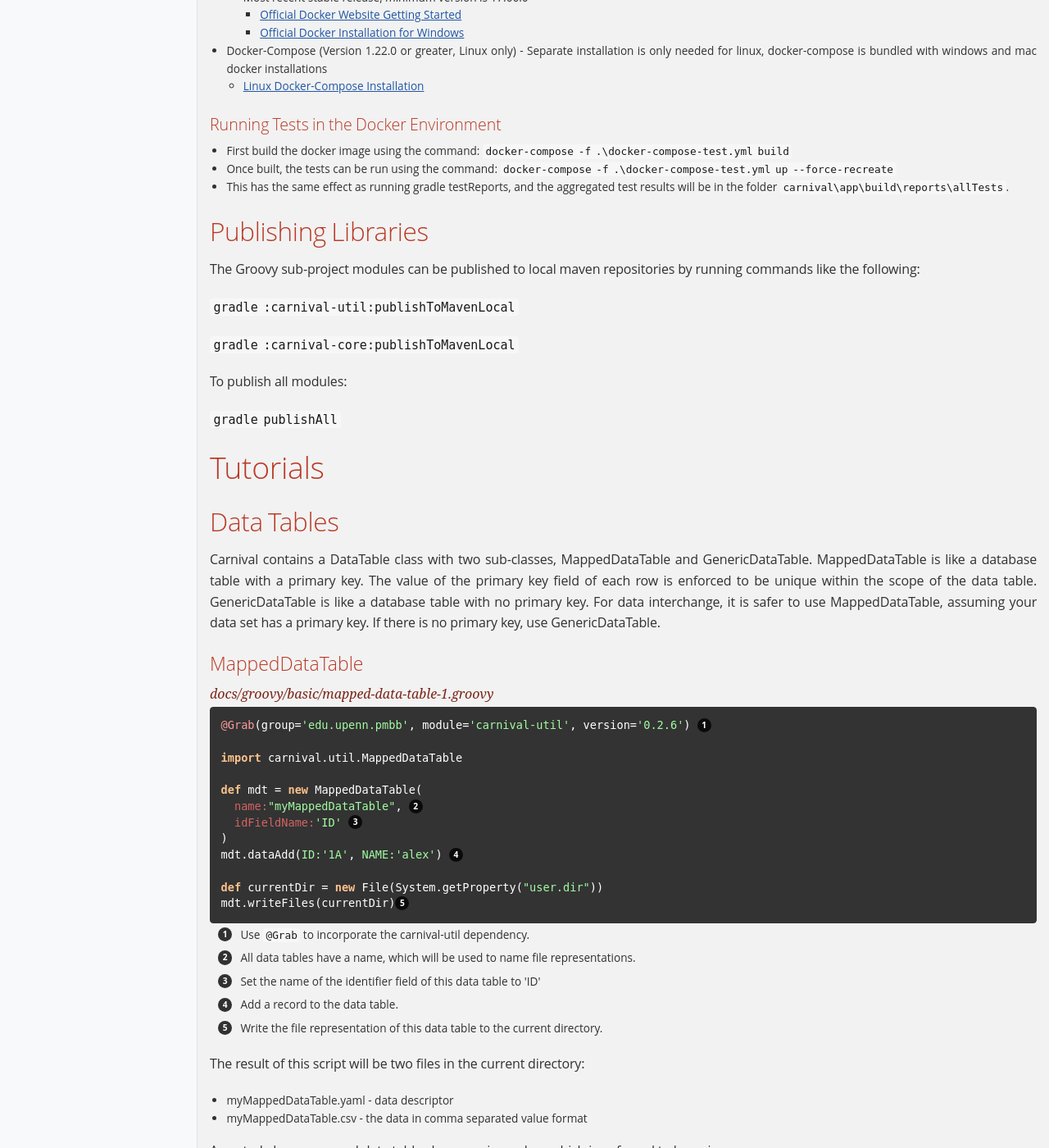
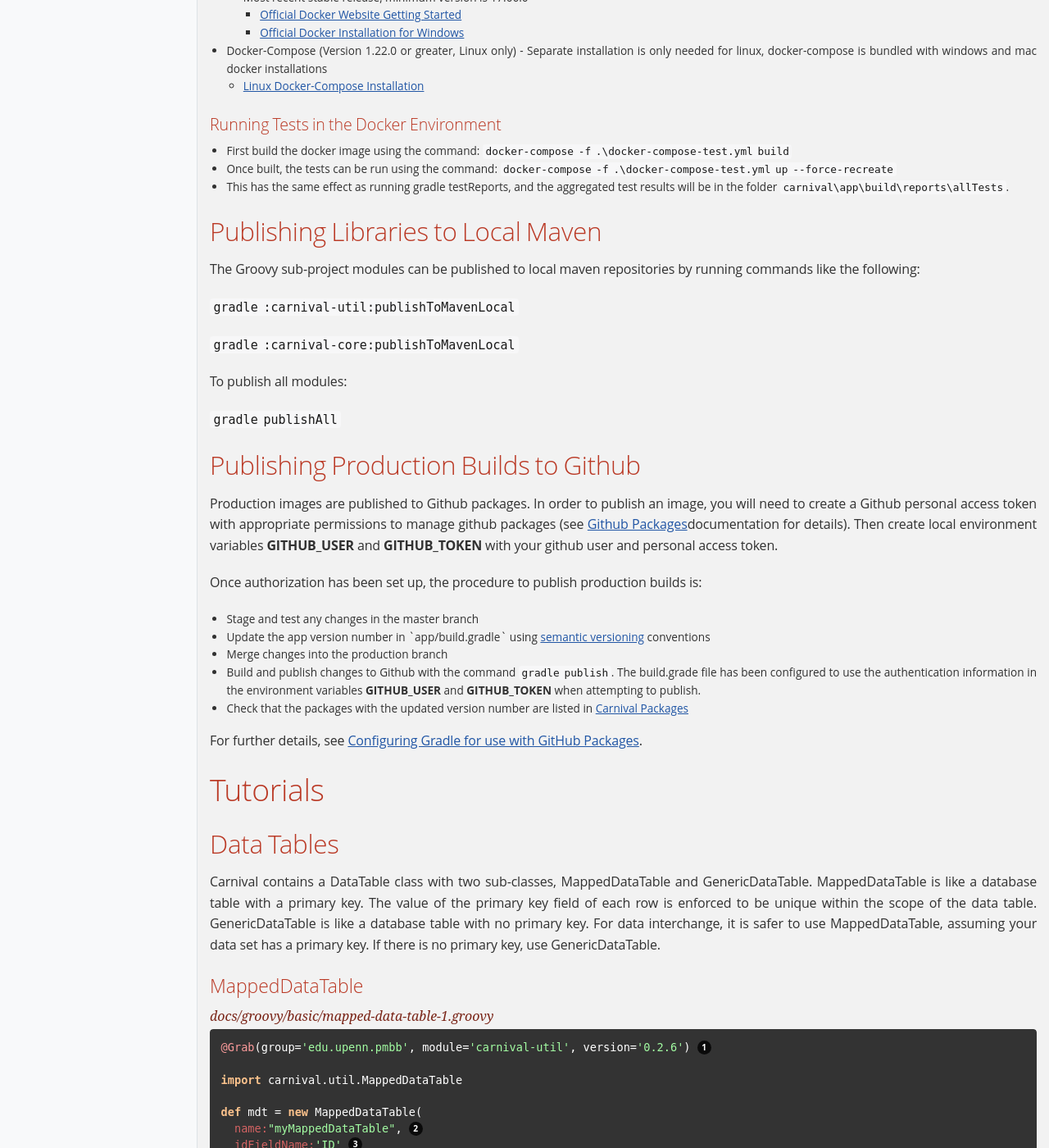
Before and after one commit to carnival-data/carnival, a Jekyll site: the page built from docs/index.html, in a window 1280 px wide and 1400 px high, scrolled down 3393 px. Shown: the whole window at 82% size. Built offline with Jekyll 4.4.1, drawn with Linux system fonts in a browser that asks for light colours.

Commit message:
publish to github documentation
References #5

```diff
--- a/docs/developer-setup.html
+++ b/docs/developer-setup.html
@@ -195,7 +195,7 @@ gremlin:
       <li>This has the same effect as running gradle testReports, and the aggregated test results will be in the folder <code class="language-bash" data-lang="bash">carnival\app\build\reports\allTests</code>.</li>
     </ul>
 
-  <h2 class="mt-4">Publishing Libraries</h2>
+  <h2 class="mt-4">Publishing Libraries to Local Maven</h2>
     <p>The Groovy sub-project modules can be published to local maven repositories by running commands like the following:</p>
     <p><code class="language-bash" data-lang="bash">gradle :carnival-util:publishToMavenLocal</code></p>
     <p><code class="language-bash" data-lang="bash">gradle :carnival-core:publishToMavenLocal</code></p>
@@ -203,4 +203,18 @@ gremlin:
     <p>To publish all modules:</p>
     <p><code class="language-bash" data-lang="bash">gradle publishAll</code></p>
 
+  <h2 class="mt-4">Publishing Production Builds to Github</h2>
+    <p>Production images are published to Github packages.  In order to publish an image, you will need to create a Github personal access token with appropriate permissions to manage github packages (see <a href="https://help.github.com/en/packages/publishing-and-managing-packages/about-github-packages#about-tokens">Github Packages</a>documentation for details).  Then create local environment variables <b>GITHUB_USER</b> and <b>GITHUB_TOKEN</b> with your github user and personal access token.</p>
+
+    <p>Once authorization has been set up, the procedure to publish production builds is:</p>
+    <ul>
+      <li>Stage and test any changes in the master branch</li>
+      <li>Update the app version number in `app/build.gradle` using <a href="https://semver.org/">semantic versioning</a> conventions</li>
+      <li>Merge changes into the production branch</li>
+      <li>Build and publish changes to Github with the command <code class="language-bash" data-lang="bash">gradle publish</code>.  The build.grade file has been configured to use the authentication information in the environment variables <b>GITHUB_USER</b> and <b>GITHUB_TOKEN</b> when attempting to publish.</li>
+      <li>Check that the packages with the updated version number are listed in <a href="https://github.com/pmbb-ibi/carnival/packages">Carnival Packages</a></li>
+    </ul>
+
+    <p>For further details, see <a href="https://help.github.com/en/packages/using-github-packages-with-your-projects-ecosystem/configuring-gradle-for-use-with-github-packages">Configuring Gradle for use with GitHub Packages</a>.</p>
+
 </div>
```
Also changed, not shown: README.md.
